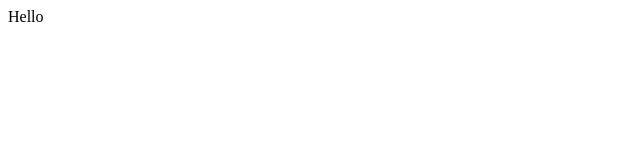
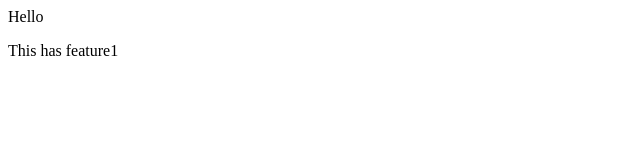
Before and after one commit to Pratibhakj/Githubdemo-pkj, a plain HTML site: page index.html in a window 1280 px wide. Shown: the whole page, without its empty margins (0-640 px from the left). Drawn offline with Linux system fonts and the light colour scheme.

Commit message:
feature added

```diff
--- a/index.html
+++ b/index.html
@@ -1 +1,2 @@
 <p>Hello</p>
+<p>This has feature1</p>
```
